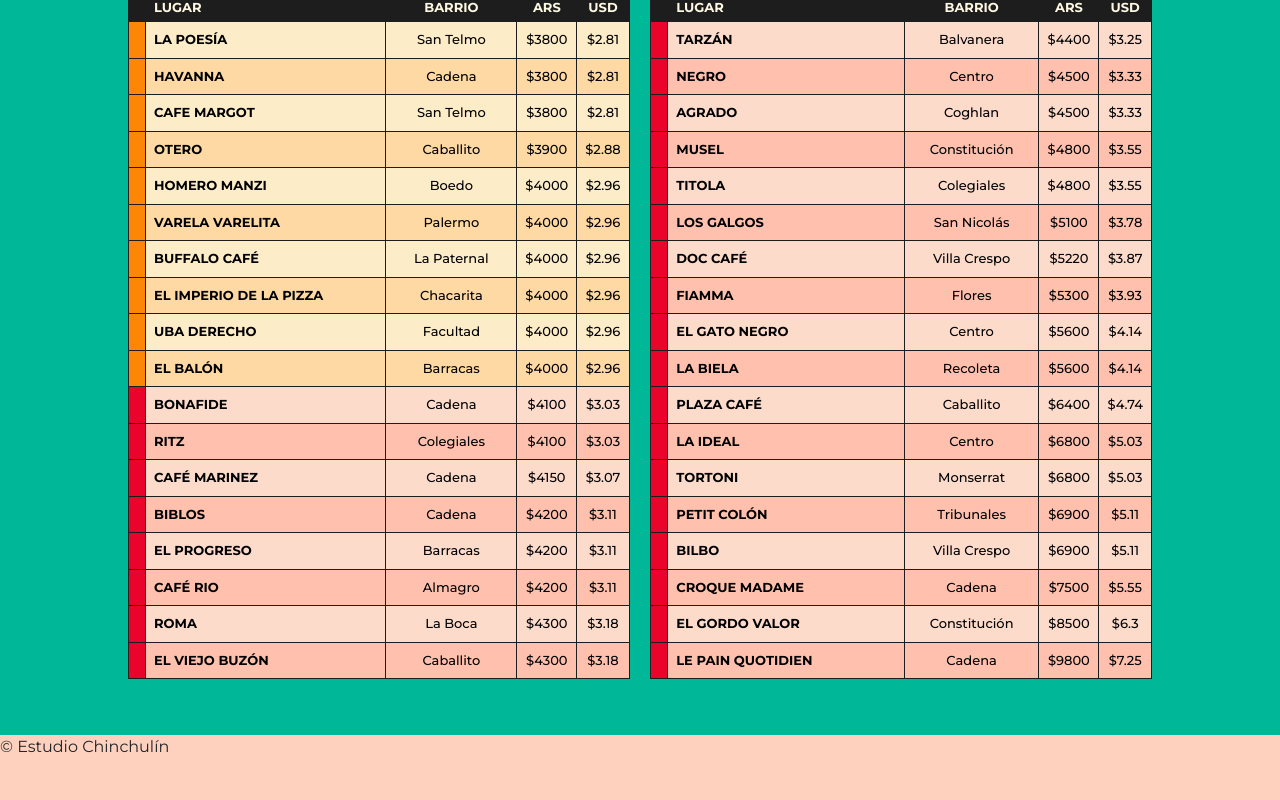
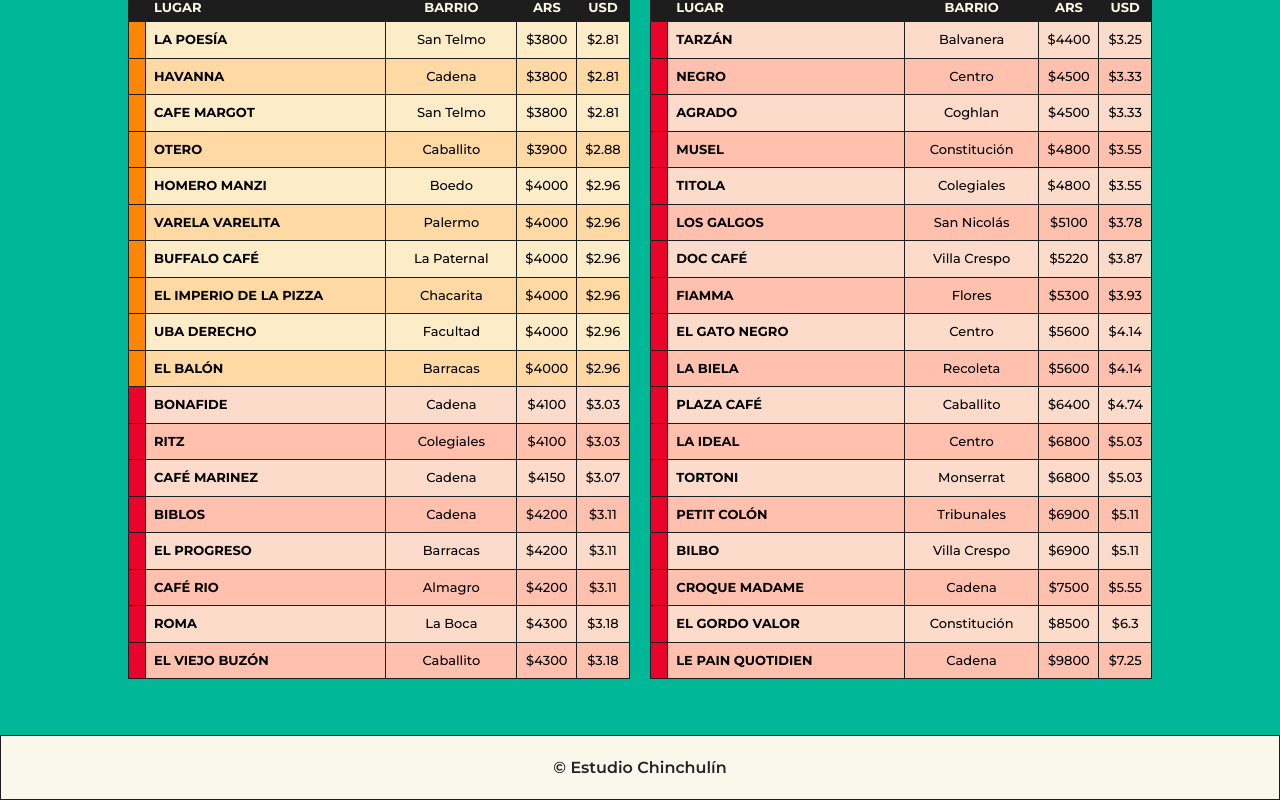
Before and after one commit to sofiaPalavecino/1cafe-2medialunas, a React (Vite) app: page / in a window 1280 px wide. Shown: the part 2790-3590 px from the top of the page. Before the commit the page ends 3549 px from the top, so only its background shows below. Built offline with nearby package versions, Linux system fonts and the light colour scheme.

Commit message:
global styles

```diff
--- a/src/index.scss
+++ b/src/index.scss
@@ -109,3 +109,41 @@
     }
     /* justify-content: center; */
 }
+
+.modal{
+    &-content{
+        background-color: $plt--main--white-bone;
+        outline: 0.5px solid $plt--main--black-2;
+        border-left: 12px solid $plt--main--green;
+        margin: 0 auto 3em auto;
+        border-radius: 0px !important;
+        a {
+            color: $plt--main--black-2 !important;
+            font-weight: 500;
+        }
+    }
+    &-header{
+        border-bottom: 1px solid $plt--main--black-2;
+        font-weight: 700;
+    }
+    &-body{
+        border-bottom: none !important;
+        line-height: 29.5px;
+    }
+    &-title{
+        font-weight: 700;
+    }
+    &-footer{
+        border-top: none !important;
+    }
+}
+
+footer {
+    height: 65px;
+    background-color: $plt--main--white-bone;
+    border: 1px solid $plt--main--black-2 !important;
+    display: flex;
+    align-items: center;
+    justify-content: center;
+    font-weight: 600;
+}
```
